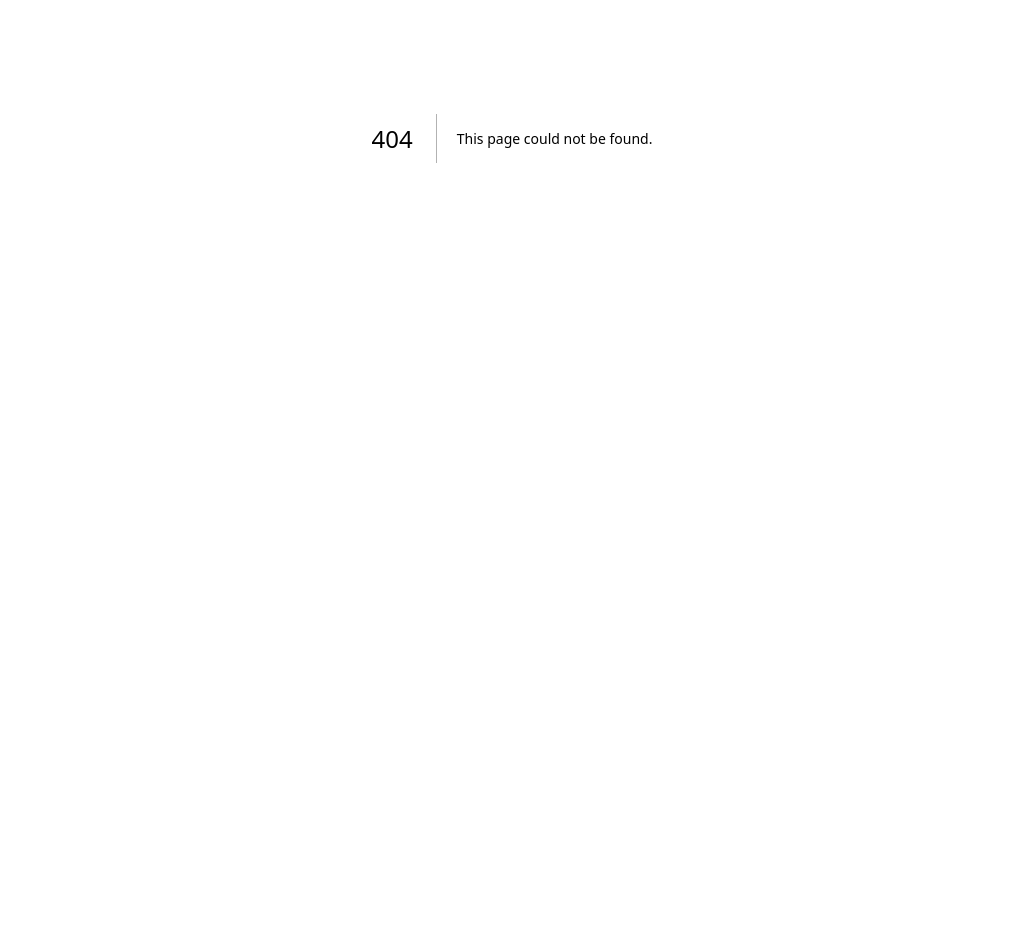
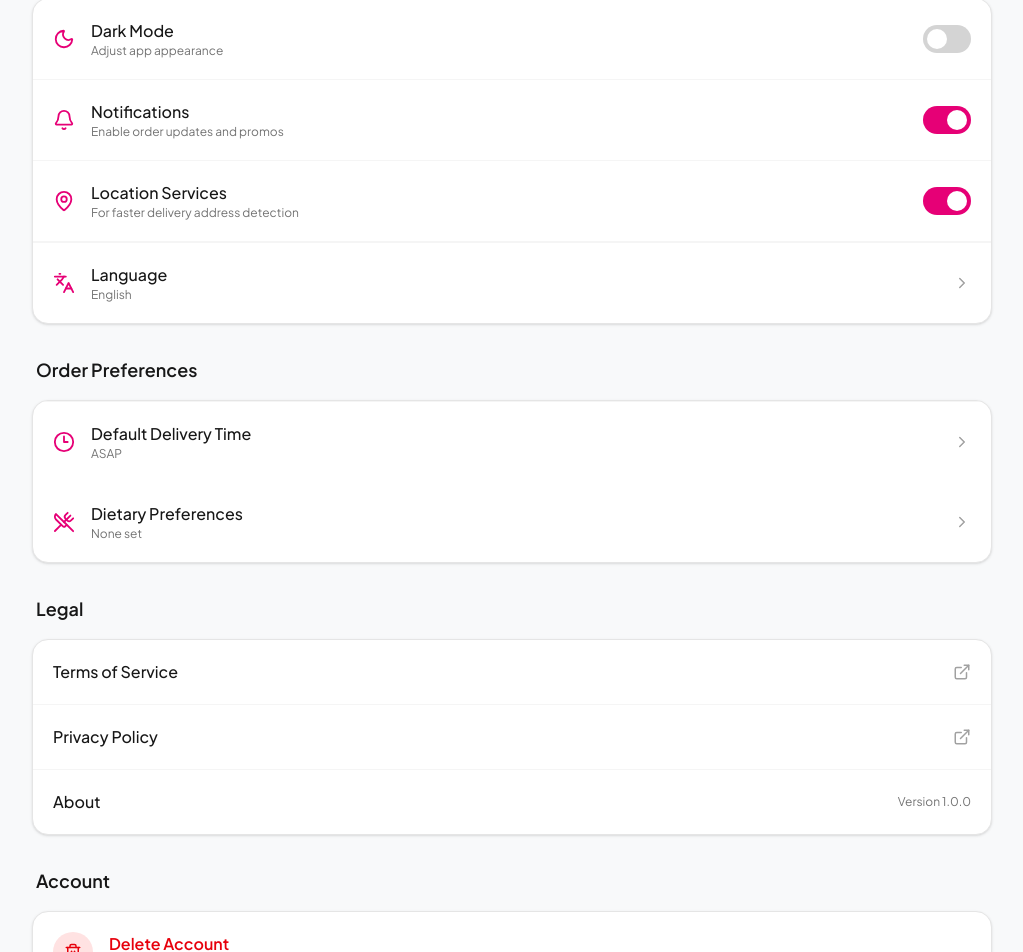
Before and after one commit to deligo-pt/deligo-food-e-commerce-web-application, a Next.js app: page /account-settings in a window 1280 px wide. Before the commit this address had no page. Shown: the part 262-1214 px from the top of the page, without its empty margins (128-1151 px from the left). Before the commit the page ends 800 px from the top, so only its background shows below. Built offline with nearby package versions, Linux system fonts and the light colour scheme; no server answers.

Commit message:
added account settings page

```diff
--- /dev/null
+++ b/src/app/(main)/account-settings/page.tsx
@@ -0,0 +1,6 @@
+import SettingsPage from "@/components/account-settings/SettingsPage";
+
+
+export default function Page() {
+  return <SettingsPage />;
+}
--- /dev/null
+++ b/src/components/account-settings/SettingsPage.tsx
@@ -0,0 +1,222 @@
+"use client";
+
+import { useState } from "react";
+import {
+  ChevronRight,
+  Moon,
+  Bell,
+  MapPin,
+  Languages,
+  Clock3,
+  UtensilsCrossed,
+  ExternalLink,
+  Trash2,
+} from "lucide-react";
+
+export default function SettingsPage() {
+  const [darkMode, setDarkMode] = useState(false);
+  const [notifications, setNotifications] = useState(true);
+  const [locationServices, setLocationServices] = useState(true);
+
+  return (
+    <div className="min-h-screen bg-[#f8f9fa]">
+      <div className="mx-auto max-w-5xl px-4 py-8 md:px-6 lg:px-8">
+        {/* Header */}
+        <div className="mb-10">
+          <h1 className="text-3xl font-bold text-neutral-900">Settings</h1>
+          <p className="mt-2 text-sm text-neutral-500">
+            Manage your app experience, account details, and preferences.
+          </p>
+        </div>
+
+        <div className="space-y-8">
+          {/* App Settings */}
+          <section>
+            <h2 className="mb-4 px-1 text-lg font-semibold text-neutral-900">
+              App Settings
+            </h2>
+
+            <div className="overflow-hidden rounded-2xl border border-neutral-200 bg-white shadow-sm">
+              <ToggleRow
+                icon={<Moon size={22} />}
+                title="Dark Mode"
+                description="Adjust app appearance"
+                checked={darkMode}
+                onChange={() => setDarkMode(!darkMode)}
+              />
+
+              <ToggleRow
+                icon={<Bell size={22} />}
+                title="Notifications"
+                description="Enable order updates and promos"
+                checked={notifications}
+                onChange={() => setNotifications(!notifications)}
+              />
+
+              <ToggleRow
+                icon={<MapPin size={22} />}
+                title="Location Services"
+                description="For faster delivery address detection"
+                checked={locationServices}
+                onChange={() => setLocationServices(!locationServices)}
+              />
+
+              <LinkRow
+                icon={<Languages size={22} />}
+                title="Language"
+                description="English"
+              />
+            </div>
+          </section>
+
+          {/* Order Preferences */}
+          <section>
+            <h2 className="mb-4 px-1 text-lg font-semibold text-neutral-900">
+              Order Preferences
+            </h2>
+
+            <div className="overflow-hidden rounded-2xl border border-neutral-200 bg-white shadow-sm">
+              <LinkRow
+                icon={<Clock3 size={22} />}
+                title="Default Delivery Time"
+                description="ASAP"
+              />
+
+              <LinkRow
+                icon={<UtensilsCrossed size={22} />}
+                title="Dietary Preferences"
+                description="None set"
+                isLast
+              />
+            </div>
+          </section>
+
+          {/* Legal */}
+          <section>
+            <h2 className="mb-4 px-1 text-lg font-semibold text-neutral-900">
+              Legal
+            </h2>
+
+            <div className="overflow-hidden rounded-2xl border border-neutral-200 bg-white shadow-sm">
+              <ExternalRow title="Terms of Service" />
+              <ExternalRow title="Privacy Policy" />
+
+              <div className="flex items-center justify-between px-5 py-5">
+                <span className="font-medium text-neutral-900">About</span>
+
+                <span className="text-xs text-neutral-500">Version 1.0.0</span>
+              </div>
+            </div>
+          </section>
+
+          {/* Account */}
+          <section>
+            <h2 className="mb-4 px-1 text-lg font-semibold text-neutral-900">
+              Account
+            </h2>
+
+            <div className="overflow-hidden rounded-2xl border border-neutral-200 bg-white shadow-sm">
+              <button className="flex w-full items-center gap-4 p-5 text-left transition hover:bg-red-50">
+                <div className="flex h-10 w-10 items-center justify-center rounded-full bg-red-100">
+                  <Trash2 size={18} className="text-red-600" />
+                </div>
+
+                <div>
+                  <p className="font-semibold text-red-600">Delete Account</p>
+
+                  <p className="text-xs text-neutral-500">
+                    Permanently delete your account
+                  </p>
+                </div>
+              </button>
+            </div>
+          </section>
+        </div>
+      </div>
+    </div>
+  );
+}
+
+function ToggleRow({
+  icon,
+  title,
+  description,
+  checked,
+  onChange,
+}: {
+  icon: React.ReactNode;
+  title: string;
+  description: string;
+  checked: boolean;
+  onChange: () => void;
+}) {
+  return (
+    <div className="flex items-center justify-between border-b border-neutral-100 px-5 py-5 last:border-b-0">
+      <div className="flex items-center gap-4">
+        <div className="text-pink-600">{icon}</div>
+
+        <div>
+          <p className="font-medium text-neutral-900">{title}</p>
+          <p className="text-xs text-neutral-500">{description}</p>
+        </div>
+      </div>
+
+      <button
+        onClick={onChange}
+        className={`relative h-7 w-12 rounded-full transition ${
+          checked ? "bg-pink-600" : "bg-neutral-300"
+        }`}
+      >
+        <span
+          className={`absolute top-1 h-5 w-5 rounded-full bg-white transition ${
+            checked ? "right-1" : "left-1"
+          }`}
+        />
+      </button>
+    </div>
+  );
+}
+
+function LinkRow({
+  icon,
+  title,
+  description,
+  isLast,
+}: {
+  icon: React.ReactNode;
+  title: string;
+  description: string;
+  isLast?: boolean;
+}) {
+  return (
+    <button
+      className={`group flex w-full items-center justify-between px-5 py-5 text-left hover:bg-neutral-50 ${
+        !isLast ? "border-t border-neutral-100" : ""
+      }`}
+    >
+      <div className="flex items-center gap-4">
+        <div className="text-pink-600">{icon}</div>
+
+        <div>
+          <p className="font-medium text-neutral-900">{title}</p>
+          <p className="text-xs text-neutral-500">{description}</p>
+        </div>
+      </div>
+
+      <ChevronRight
+        size={18}
+        className="text-neutral-400 transition group-hover:translate-x-1"
+      />
+    </button>
+  );
+}
+
+function ExternalRow({ title }: { title: string }) {
+  return (
+    <button className="flex w-full items-center justify-between border-b border-neutral-100 px-5 py-5 text-left hover:bg-neutral-50 last:border-b-0">
+      <span className="font-medium text-neutral-900">{title}</span>
+
+      <ExternalLink size={18} className="text-neutral-400" />
+    </button>
+  );
+}
```
